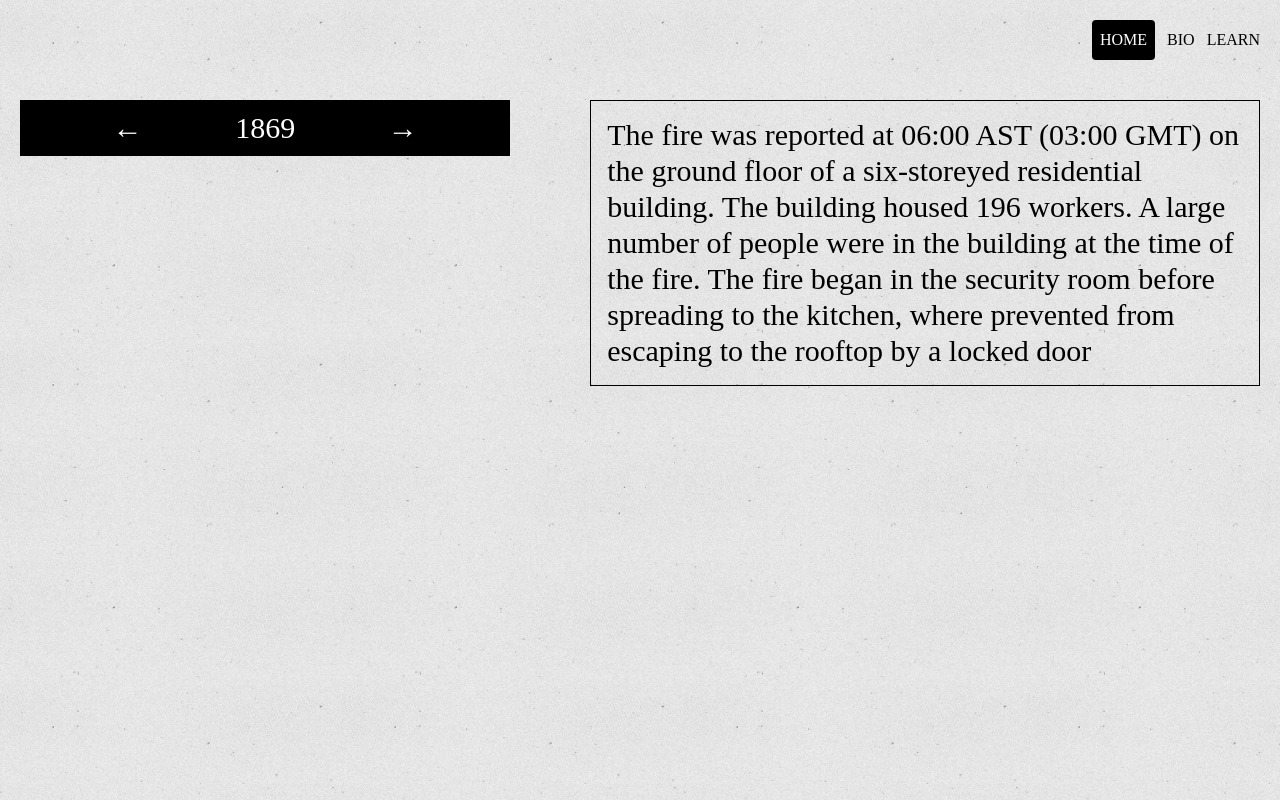
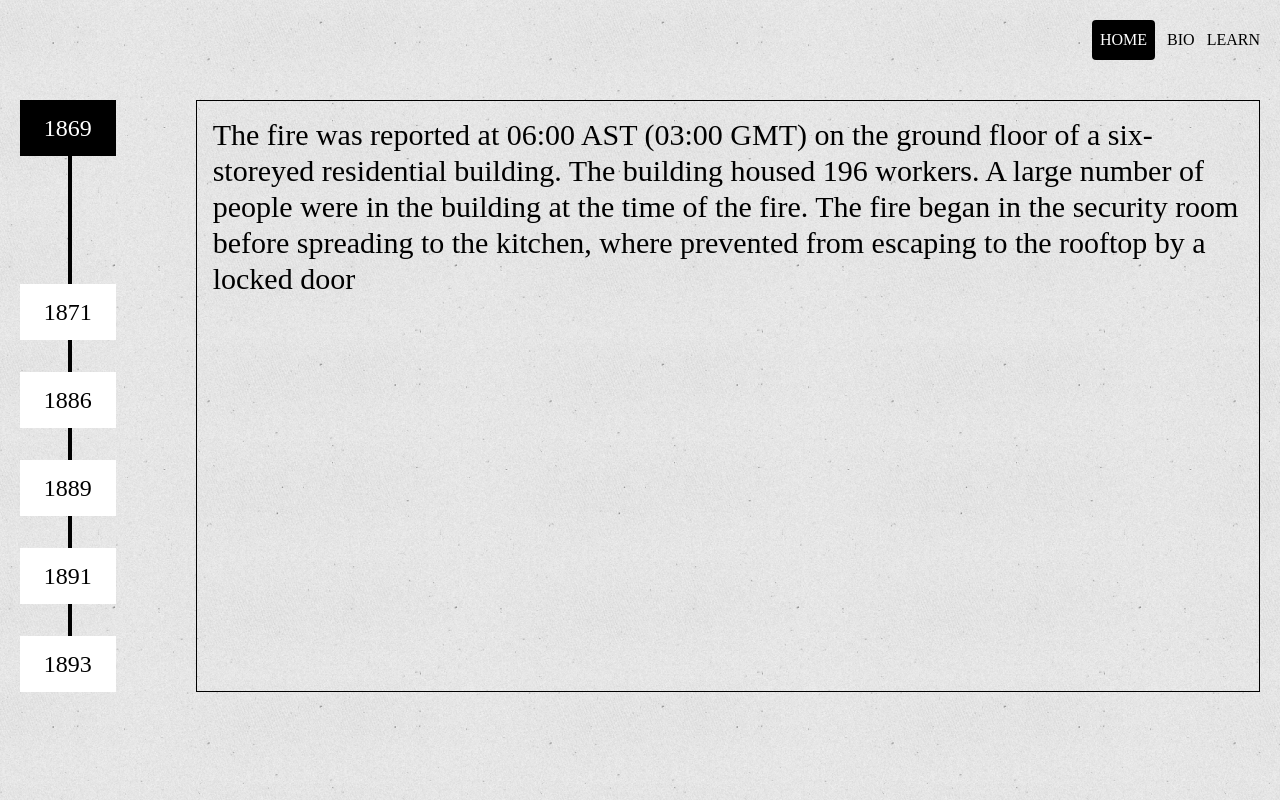
Before and after one commit to JanPoonthong/mahatma_gandhi, a React (Vite) app: page / in a window 1280 px wide. Built offline with nearby package versions, Linux system fonts and the light colour scheme.

Commit message:
fix: hide timeline bar for desktop view

```diff
--- a/src/components/timeline/TimeLineBar.tsx
+++ b/src/components/timeline/TimeLineBar.tsx
@@ -21,7 +21,7 @@ export default function TimeLineBar({
   };
 
   return (
-    <div className="text-center w-28 hidden">
+    <div className="text-center w-28 max-sm:hidden">
       {timeLineData.map((each, index) => (
         <div key={each.year}>
           <Box
--- a/src/components/timeline/TimeLineBarMobile.tsx
+++ b/src/components/timeline/TimeLineBarMobile.tsx
@@ -22,7 +22,7 @@ export default function TimeLineBarMobile({
   }
 
   return (
-    <div className="flex justify-evenly items-center bg-black w-3/4 h-14 text-white text-3xl">
+    <div className="flex justify-evenly items-center bg-black w-3/4 h-14 text-white text-3xl sm:hidden ">
       <button onClick={() => onLeftClick(index)}>&larr;</button>
       <p>{initialTimeLineData[index].year}</p>
       <button onClick={() => onRightClick(index)}>&rarr;</button>
```
